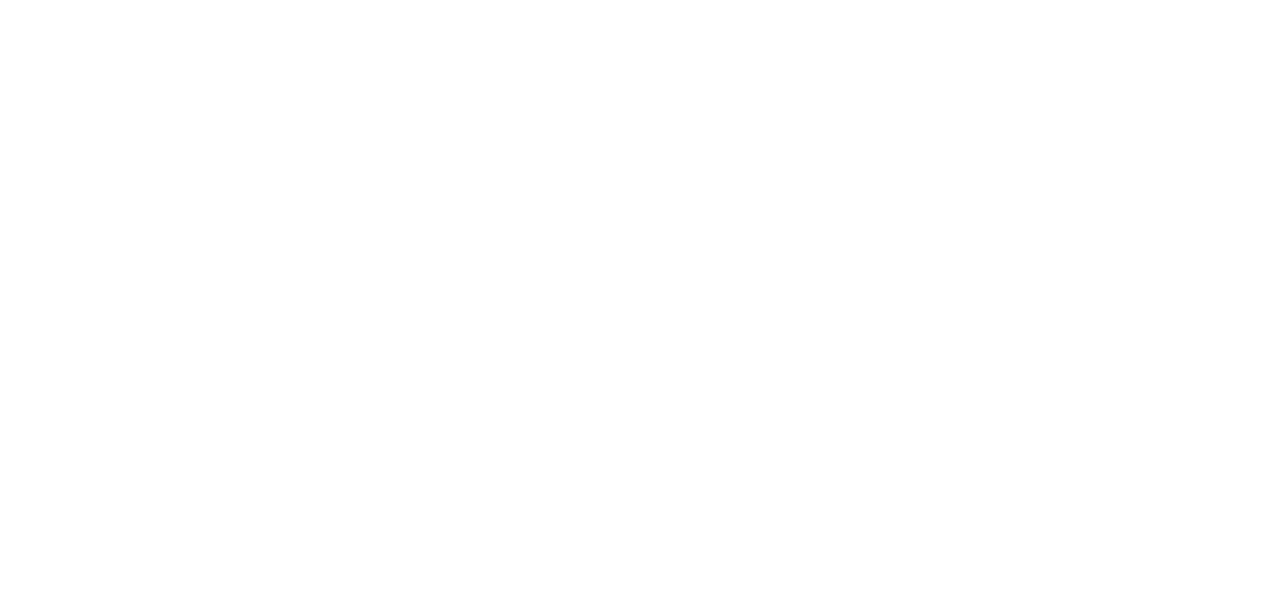
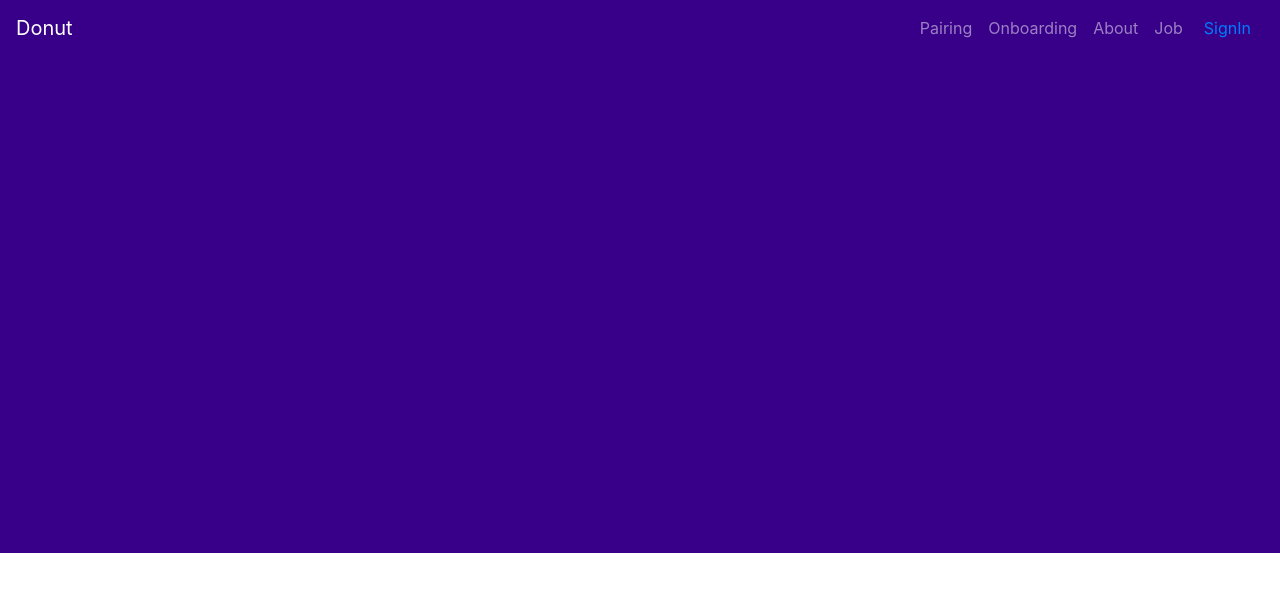
Before and after one commit to chingu-coders/Voyage2-Owls-11, a plain HTML site: page index.html in a window 1280 px wide. Drawn offline with nearby package versions, Linux system fonts and the light colour scheme.

Commit message:
cloning donut.ai

```diff
--- a/index.html
+++ b/index.html
@@ -1,9 +1,57 @@
-<!DOCTYPE hmtl>
-<html>
-    <head>
-        <title>Donut Landing Page</title>
-    </head>
-    <body>
 
-    </body>
+<!DOCTYPE html>
+<html lang="en">
+  <head>
+    <meta charset="utf-8">
+    <meta name="viewport" content="width=device-width, initial-scale=1, shrink-to-fit=no">
+    <meta name="description" content="">
+    <meta name="author" content="">
+    <link rel="icon" href="../../../../favicon.ico">
+
+    <title>Home-donut</title>
+
+    <!-- Bootstrap core CSS -->
+    <link rel="stylesheet" href="https://maxcdn.bootstrapcdn.com/bootstrap/4.0.0-beta/css/bootstrap.min.css" integrity="sha384-/Y6pD6FV/Vv2HJnA6t+vslU6fwYXjCFtcEpHbNJ0lyAFsXTsjBbfaDjzALeQsN6M" crossorigin="anonymous">
+    <link rel="stylesheet" href="main.css">
+  </head>
+
+  <body>
+<!--header-->
+    <nav class="navbar navbar-expand-md navbar-dark fixed-top bg-dark color">
+      <a class="navbar-brand" href="#">Donut</a>
+      <button class="navbar-toggler" type="button" data-toggle="collapse" data-target="#navbarCollapse" aria-controls="navbarCollapse" aria-expanded="false" aria-label="Toggle navigation">
+        <span class="navbar-toggler-icon"></span>
+      </button>
+      <div class="collapse navbar-collapse" id="navbarCollapse">
+        <ul class="navbar-nav mr-auto"> </ul>
+
+        <ul class="navbar-nav navbar-right items">
+            <li class="nav-item">
+                <a class="nav-link" href="#">Pairing</a>
+            </li>
+            <li class="nav-item">
+                <a class="nav-link" href="#">Onboarding</a>
+            </li>
+            <li class="nav-item">
+                <a class="nav-link" href="#">About</a>
+            </li>
+            <li class="nav-item">
+                <a class="nav-link" href="#">Job</a>
+            </li>
+        </ul>
+      </div>
+      <a class="navbar-right btn btn-default" href="#">SignIn</a>
+    </nav>
+<!--body-->
+    <div class="landing-page">
+        <div class="container"></div>
+    </div>
+
+
+    <!-- Bootstrap core JavaScript
+    ================================================== -->
+    <!-- Placed at the end of the document so the pages load faster -->
+    <script src="https://code.jquery.com/jquery-3.2.1.slim.min.js" integrity="sha384-KJ3o2DKtIkvYIK3UENzmM7KCkRr/rE9/Qpg6aAZGJwFDMVNA/GpGFF93hXpG5KkN" crossorigin="anonymous"></script>
+    <script src="https://cdnjs.cloudflare.com/ajax/libs/popper.js/1.11.0/umd/popper.min.js" integrity="sha384-b/U6ypiBEHpOf/4+1nzFpr53nxSS+GLCkfwBdFNTxtclqqenISfwAzpKaMNFNmj4" crossorigin="anonymous"></script>
+    <script src="https://maxcdn.bootstrapcdn.com/bootstrap/4.0.0-beta/js/bootstrap.min.js" integrity="sha384-h0AbiXch4ZDo7tp9hKZ4TsHbi047NrKGLO3SEJAg45jXxnGIfYzk4Si90RDIqNm1" crossorigin="anonymous"></script> </body>
 </html>
--- a/main.css
+++ b/main.css
@@ -0,0 +1,23 @@
+body
+{
+
+}
+.items
+{
+    align-items: center;
+}
+.bg-dark
+{
+    background-color: #380089 !important;
+}
+.landing-page
+{
+    background-color: #380089;
+    background-position: 20% 50%;
+    height: 553px;
+    width: 100vw;
+    color: #fff;
+    position: relative;
+    padding: 100px 15px 100px;
+
+}
```
